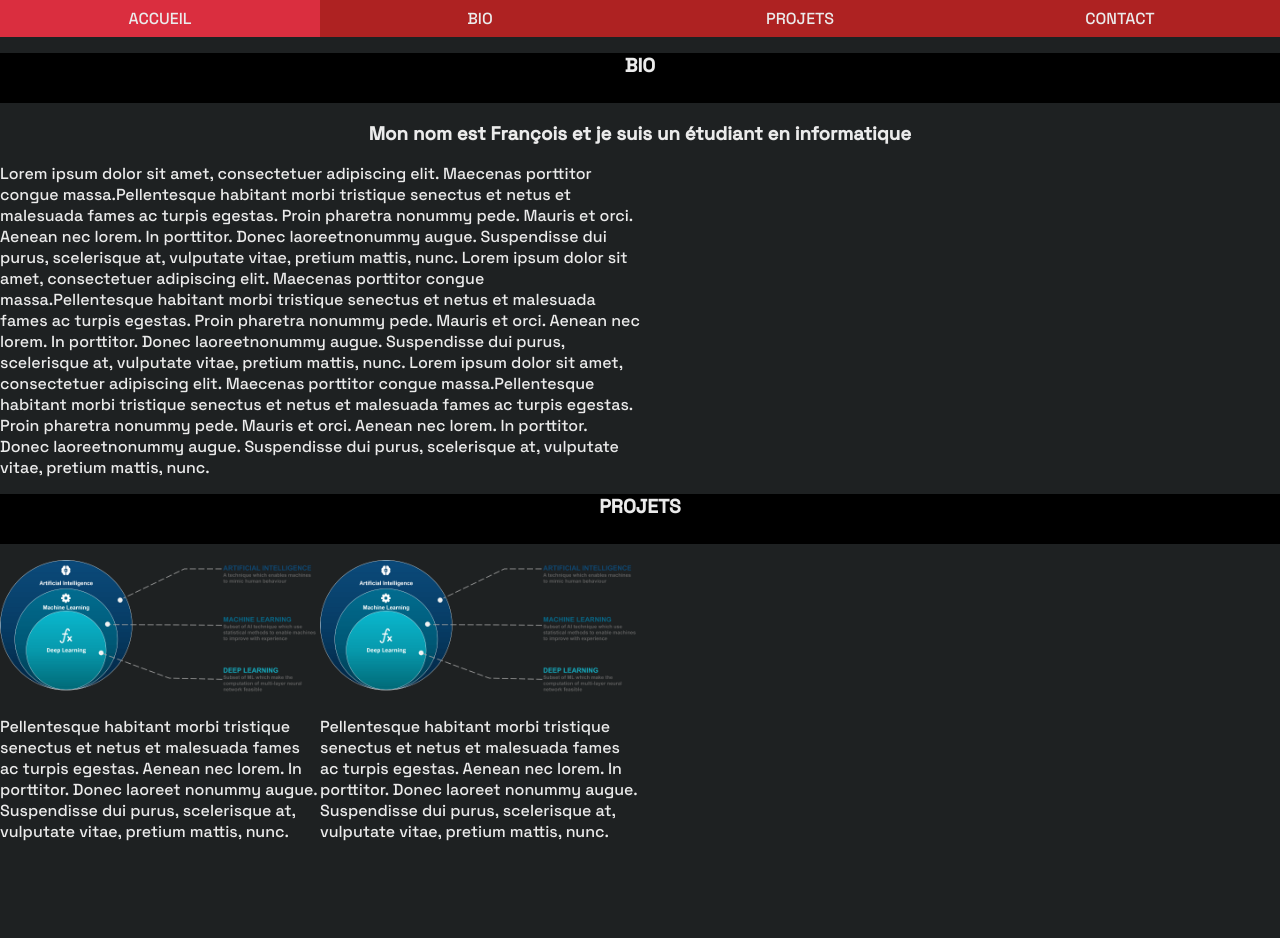
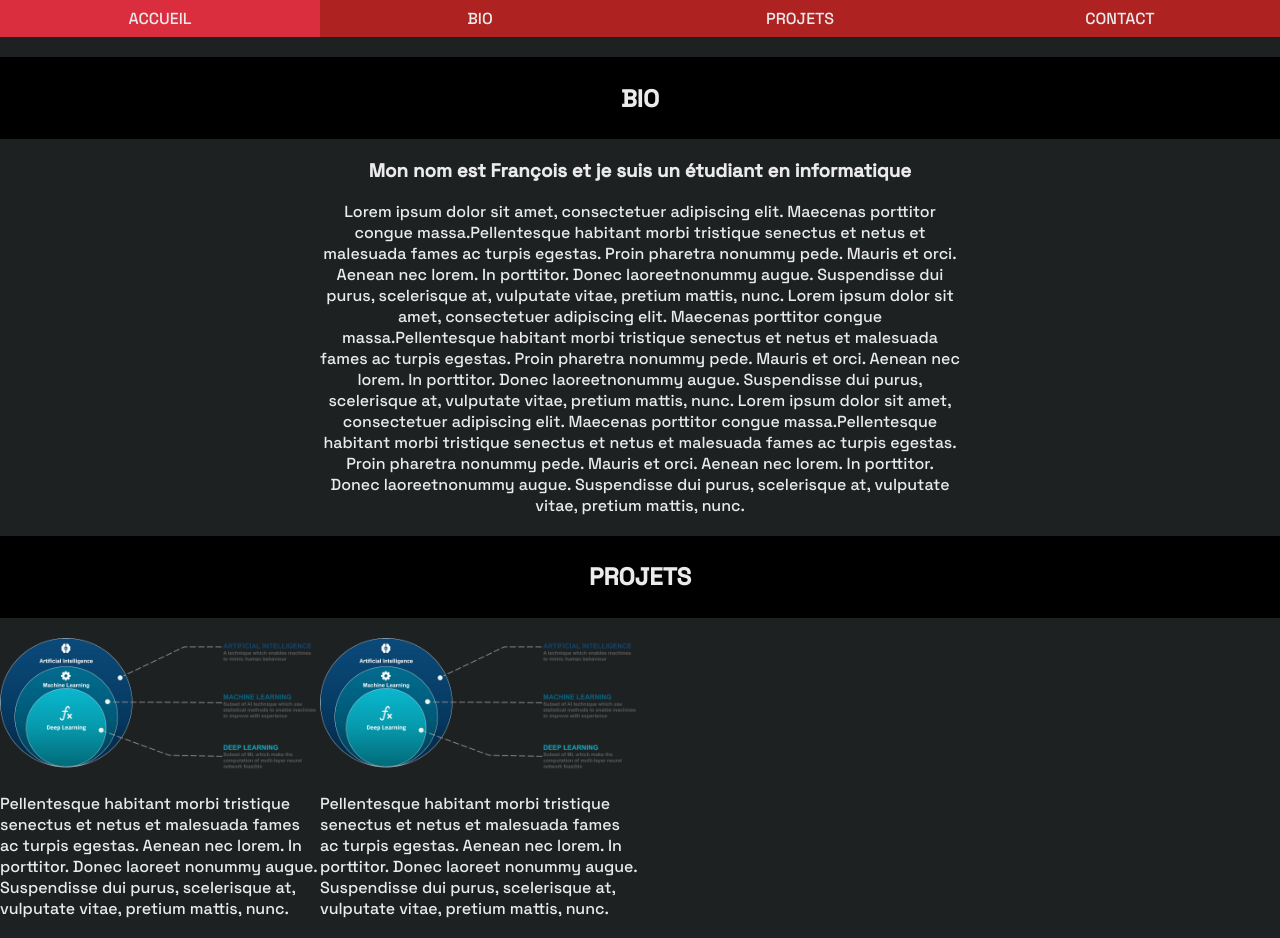
Before and after one commit to FrancoisMorneau/FrancoisMorneau.github.io, a plain HTML site: page index.html in a window 1280 px wide. Shown: the top 938 px of the page. Drawn offline with Linux system fonts and the light colour scheme.

Commit message:
Update styles.css

```diff
--- a/styles/styles.css
+++ b/styles/styles.css
@@ -43,7 +43,6 @@ body {
   background-color: var(--clr-red);
 }
 .biographie {
-  text-align: center, justify;
   text-decoration: none;
 }
 .biographie h3 {
@@ -51,7 +50,9 @@ body {
 }
 .biographie p {
   width: 50vw;
-  align-self: center;
+  text-align: center;
+  padding-left: 25vw;
+  padding-right: 25vw;
 }
 .projets {
   display: grid;
@@ -86,7 +87,7 @@ body {
 }
 h2 {
   background-color: black;
-  font-size: larger;
+  font-size: x-large;
   text-align: center;
-  height: 50px;
+  padding: 2%;
 }
```
